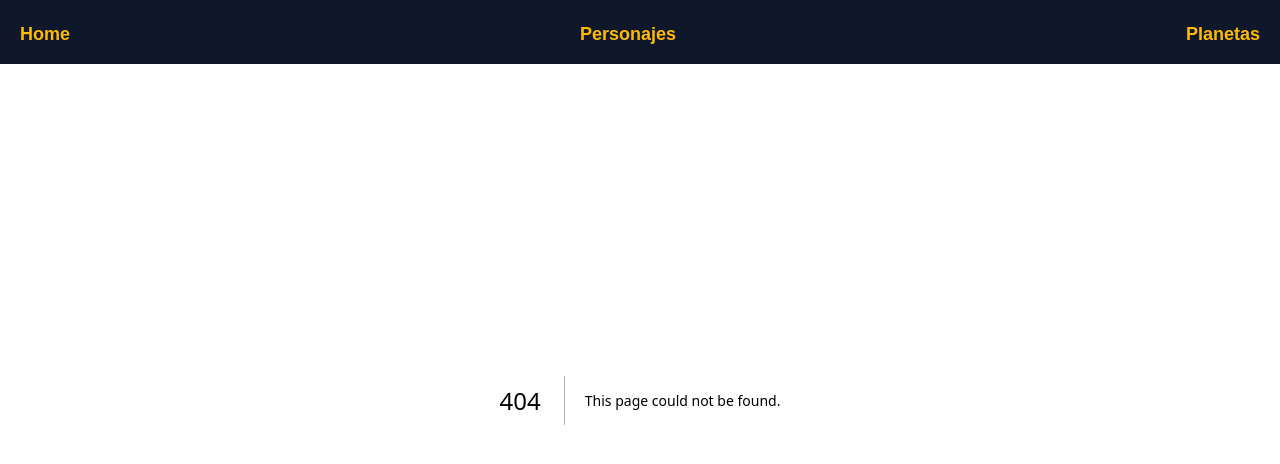
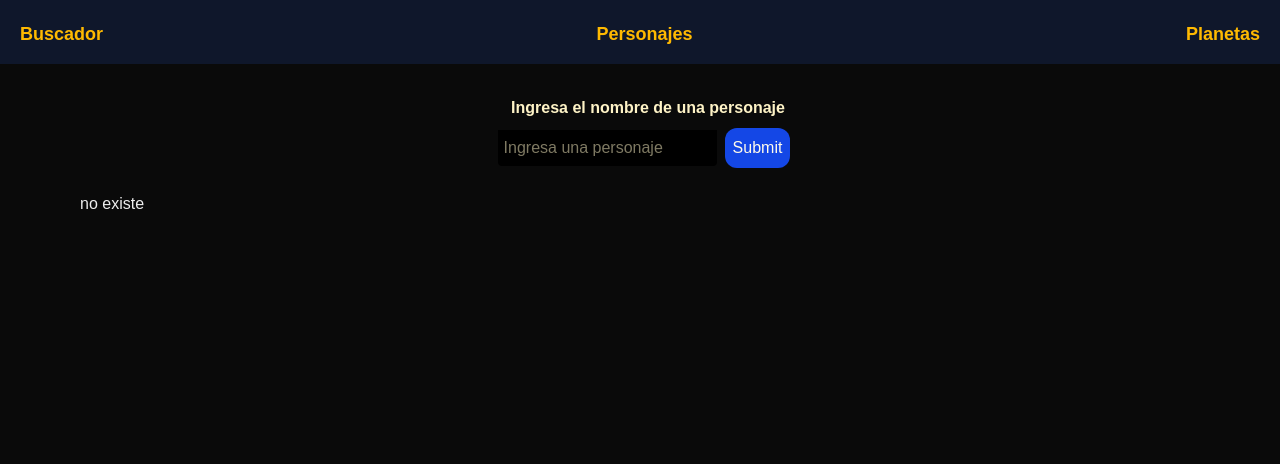
Before and after one commit to spawnew/my-app, a Next.js app in the folder my-app/: page / in a window 1280 px wide. Before the commit this address had no page. Shown: the top 464 px of the page. Built offline with nearby package versions, Linux system fonts and the light colour scheme.

Commit message:
mejora de estilos y problemas con el formulario

```diff
--- a/my-app/app/Home/Formulario/Formu.jsx
+++ b/my-app/app/Home/Formulario/Formu.jsx
@@ -17,7 +17,7 @@ const Formu = ({ obtener }) => {
         setForm({ personaje:"" })
     }
     return (
-        <div className='bg-blue-950 w-full m-2 p-2 rounded-lg flex flex-col items-center justify-center'>
+        <div className=' w-full m-2 p-2 rounded-lg flex flex-col items-center justify-center'>
 
 
                  <h3 className='text-amber-100'><b>Ingresa el nombre de una personaje</b> </h3>
--- a/my-app/app/Home/Formulario/Resultado.jsx
+++ b/my-app/app/Home/Formulario/Resultado.jsx
@@ -16,7 +16,7 @@ console.log(personaje)
 
     async function obtenerFiltrado() {
       const res = await fetch(
-        `https://dragonball-api.com/api/characters?name=${personaje}||race=${personaje}`
+        `https://dragonball-api.com/api/characters?name=${personaje}`
       )
       const data = await res.json()
       setFiltro(data)
@@ -26,7 +26,9 @@ console.log(personaje)
   }, [personaje])
 console.log(filtro)
   return (
-    <div>
+      <div className="flex- flex-col p-20 items-center justify-center ">
+
+
       <Formu obtener={obtener} />
 
           {(filtro !=null ) ? (
--- a/my-app/app/Home/page.jsx
+++ /dev/null
@@ -1,10 +0,0 @@
-import React from 'react'
-import Resultado from './Formulario/Resultado'
-const page = () => {
-
-    return (
-      <Resultado></Resultado>
-  )
-}
-
-export default page
--- a/my-app/app/Navbar.jsx
+++ b/my-app/app/Navbar.jsx
@@ -6,7 +6,7 @@ const Navbar = () => {
 
           <ul className='p-5 flex flex-row justify-between items-center gap-10 font-bold text-lg text-amber-400'>
 
-        <li><Link href="/Home">Home</Link></li>
+        <li><Link href="/">Buscador</Link></li>
         <li><Link href="/Personaje">Personajes</Link></li>
         <li><Link href="/Planetas">Planetas</Link></li>
         </ul>
--- a/my-app/app/layout.tsx
+++ b/my-app/app/layout.tsx
@@ -1,16 +1,8 @@
 import type { Metadata } from "next";
-import { Geist, Geist_Mono } from "next/font/google";
+
 import "./globals.css";
 import Navbar from "./Navbar";
-const geistSans = Geist({
-  variable: "--font-geist-sans",
-  subsets: ["latin"],
-});
 
-const geistMono = Geist_Mono({
-  variable: "--font-geist-mono",
-  subsets: ["latin"],
-});
 
 export const metadata: Metadata = {
   title: "Create Next App",
--- /dev/null
+++ b/my-app/app/page.jsx
@@ -0,0 +1,17 @@
+import React from 'react'
+import Resultado from '../app/Home/Formulario/Resultado'
+const page = () => {
+
+    return (
+
+
+             <Resultado></Resultado>
+
+
+
+
+
+  )
+}
+
+export default page
```
